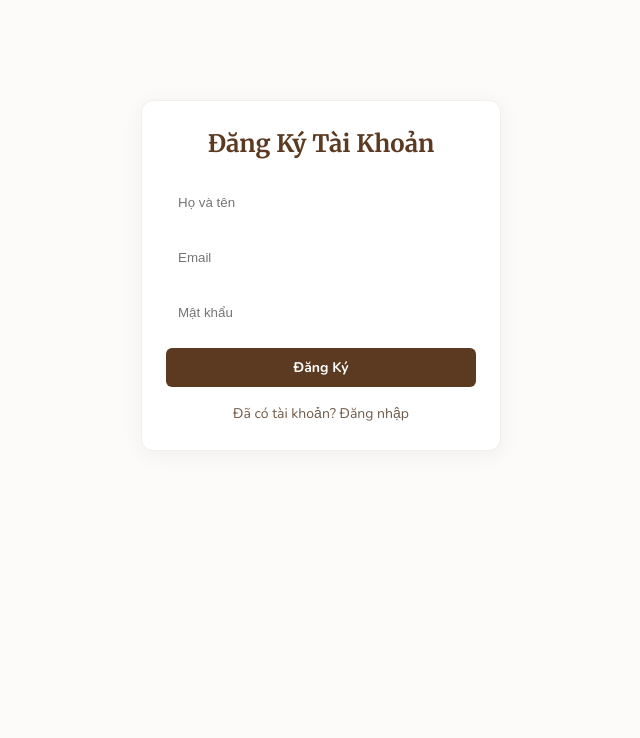
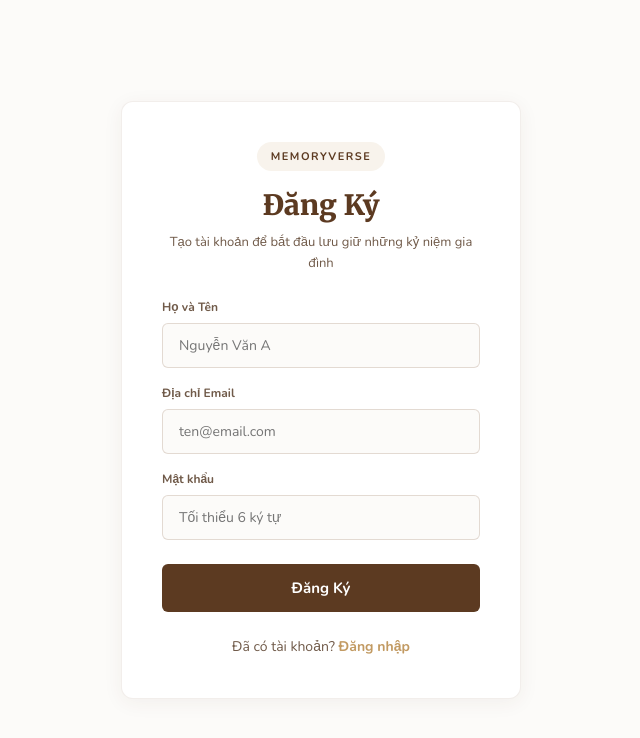
Before and after one commit to lqnga112/MemoryVerse, a React (Vite) app in the folder client/: page /register in a window 1280 px wide. Shown: the top 738 px of the page, without its empty margins (319-959 px from the left). Built offline with nearby package versions, Linux system fonts and the light colour scheme.

Commit message:
feat: Fix login/register input text color and add editable family tree

```diff
--- a/client/src/pages/Login.jsx
+++ b/client/src/pages/Login.jsx
@@ -21,33 +21,50 @@ export default function Login() {
   };
 
   return (
-    <div style={{ maxWidth: '400px', margin: '100px auto', padding: '0 20px' }}>
-      <div className="glass-card">
-        <h2 style={{ fontSize: '24px', marginBottom: '20px', textAlign: 'center' }}>Đăng Nhập</h2>
-        {error && <p style={{ color: '#ef4444', marginBottom: '10px', fontSize: '14px' }}>{error}</p>}
+    <div style={{ display: 'flex', minHeight: '100vh', alignItems: 'center', justifyContent: 'center', background: 'var(--bg-dark)' }}>
+      <div className="glass-card" style={{ width: '100%', maxWidth: '400px', padding: '40px', display: 'flex', flexDirection: 'column', gap: '24px' }}>
+        <div style={{ textAlign: 'center' }}>
+          <span className="badge" style={{ marginBottom: '12px' }}>MemoryVerse</span>
+          <h2 style={{ fontSize: '28px', fontWeight: '900', color: 'var(--primary-brown)' }}>Đăng Nhập</h2>
+          <p style={{ fontSize: '13px', color: 'var(--text-secondary)', marginTop: '4px' }}>Chào mừng bạn quay trở lại với cuốn hồi ký gia đình</p>
+        </div>
+
+        {error && <p style={{ color: '#ef4444', fontSize: '14px', background: 'rgba(239,68,68,0.1)', padding: '10px', borderRadius: '6px', textAlign: 'center' }}>{error}</p>}
+
         <form onSubmit={handleLogin} style={{ display: 'flex', flexDirection: 'column', gap: '16px' }}>
+          <div>
+            <label style={{ fontSize: '12px', color: 'var(--text-secondary)', display: 'block', marginBottom: '6px', fontWeight: 'bold' }}>Địa chỉ Email</label>
             <input
               type="email"
-            placeholder="Email"
+              placeholder="ten@email.com"
               value={email}
               onChange={e => setEmail(e.target.value)}
-            style={{ padding: '12px', borderRadius: '8px', border: '1px solid var(--border-color)', background: 'rgba(255,255,255,0.1)', color: '#fff' }}
+              className="form-input"
+              style={{ marginBottom: 0 }}
               required
             />
+          </div>
+
+          <div>
+            <label style={{ fontSize: '12px', color: 'var(--text-secondary)', display: 'block', marginBottom: '6px', fontWeight: 'bold' }}>Mật khẩu</label>
             <input
               type="password"
-            placeholder="Mật khẩu"
+              placeholder="••••••••"
               value={password}
               onChange={e => setPassword(e.target.value)}
-            style={{ padding: '12px', borderRadius: '8px', border: '1px solid var(--border-color)', background: 'rgba(255,255,255,0.1)', color: '#fff' }}
+              className="form-input"
+              style={{ marginBottom: 0 }}
               required
             />
-          <button type="submit" className="btn-primary" style={{ justifyContent: 'center' }}>
+          </div>
+
+          <button type="submit" className="btn-primary" style={{ justifyContent: 'center', width: '100%', padding: '14px', fontSize: '15px', marginTop: '8px' }}>
             Đăng Nhập
           </button>
         </form>
-        <p style={{ marginTop: '16px', textAlign: 'center', fontSize: '14px', color: 'var(--text-secondary)' }}>
-          Chưa có tài khoản? <a href="/register" style={{ color: 'var(--accent-blue)', textDecoration: 'none' }}>Đăng ký ngay</a>
+
+        <p style={{ textAlign: 'center', fontSize: '14px', color: 'var(--text-secondary)' }}>
+          Chưa có tài khoản? <a href="/register" style={{ color: 'var(--accent-gold)', fontWeight: 'bold', textDecoration: 'none' }}>Đăng ký ngay</a>
         </p>
       </div>
     </div>
--- a/client/src/pages/Register.jsx
+++ b/client/src/pages/Register.jsx
@@ -26,41 +26,63 @@ export default function Register() {
   };
 
   return (
-    <div style={{ maxWidth: '400px', margin: '100px auto', padding: '0 20px' }}>
-      <div className="glass-card">
-        <h2 style={{ fontSize: '24px', marginBottom: '20px', textAlign: 'center' }}>Đăng Ký Tài Khoản</h2>
-        {error && <p style={{ color: '#ef4444', marginBottom: '10px', fontSize: '14px' }}>{error}</p>}
+    <div style={{ display: 'flex', minHeight: '100vh', alignItems: 'center', justifyContent: 'center', background: 'var(--bg-dark)' }}>
+      <div className="glass-card" style={{ width: '100%', maxWidth: '400px', padding: '40px', display: 'flex', flexDirection: 'column', gap: '24px' }}>
+        <div style={{ textAlign: 'center' }}>
+          <span className="badge" style={{ marginBottom: '12px' }}>MemoryVerse</span>
+          <h2 style={{ fontSize: '28px', fontWeight: '900', color: 'var(--primary-brown)' }}>Đăng Ký</h2>
+          <p style={{ fontSize: '13px', color: 'var(--text-secondary)', marginTop: '4px' }}>Tạo tài khoản để bắt đầu lưu giữ những kỷ niệm gia đình</p>
+        </div>
+
+        {error && <p style={{ color: '#ef4444', fontSize: '14px', background: 'rgba(239,68,68,0.1)', padding: '10px', borderRadius: '6px', textAlign: 'center' }}>{error}</p>}
+
         <form onSubmit={handleRegister} style={{ display: 'flex', flexDirection: 'column', gap: '16px' }}>
+          <div>
+            <label style={{ fontSize: '12px', color: 'var(--text-secondary)', display: 'block', marginBottom: '6px', fontWeight: 'bold' }}>Họ và Tên</label>
             <input
               type="text"
-            placeholder="Họ và tên"
+              placeholder="Nguyễn Văn A"
               value={fullName}
               onChange={e => setFullName(e.target.value)}
-            style={{ padding: '12px', borderRadius: '8px', border: '1px solid var(--border-color)', background: 'rgba(255,255,255,0.1)', color: '#fff' }}
+              className="form-input"
+              style={{ marginBottom: 0 }}
               required
             />
+          </div>
+
+          <div>
+            <label style={{ fontSize: '12px', color: 'var(--text-secondary)', display: 'block', marginBottom: '6px', fontWeight: 'bold' }}>Địa chỉ Email</label>
             <input
               type="email"
-            placeholder="Email"
+              placeholder="ten@email.com"
               value={email}
               onChange={e => setEmail(e.target.value)}
-            style={{ padding: '12px', borderRadius: '8px', border: '1px solid var(--border-color)', background: 'rgba(255,255,255,0.1)', color: '#fff' }}
+              className="form-input"
+              style={{ marginBottom: 0 }}
               required
             />
+          </div>
+
+          <div>
+            <label style={{ fontSize: '12px', color: 'var(--text-secondary)', display: 'block', marginBottom: '6px', fontWeight: 'bold' }}>Mật khẩu</label>
             <input
               type="password"
-            placeholder="Mật khẩu"
+              placeholder="Tối thiểu 6 ký tự"
               value={password}
               onChange={e => setPassword(e.target.value)}
-            style={{ padding: '12px', borderRadius: '8px', border: '1px solid var(--border-color)', background: 'rgba(255,255,255,0.1)', color: '#fff' }}
+              className="form-input"
+              style={{ marginBottom: 0 }}
               required
             />
-          <button type="submit" className="btn-primary" style={{ justifyContent: 'center' }}>
+          </div>
+
+          <button type="submit" className="btn-primary" style={{ justifyContent: 'center', width: '100%', padding: '14px', fontSize: '15px', marginTop: '8px' }}>
             Đăng Ký
           </button>
         </form>
-        <p style={{ marginTop: '16px', textAlign: 'center', fontSize: '14px', color: 'var(--text-secondary)' }}>
-          Đã có tài khoản? <a href="/login" style={{ color: 'var(--accent-blue)', textDecoration: 'none' }}>Đăng nhập</a>
+
+        <p style={{ textAlign: 'center', fontSize: '14px', color: 'var(--text-secondary)' }}>
+          Đã có tài khoản? <a href="/login" style={{ color: 'var(--accent-gold)', fontWeight: 'bold', textDecoration: 'none' }}>Đăng nhập</a>
         </p>
       </div>
     </div>
```
Also changed, not shown: client/src/pages/AlbumDetail.jsx (+121 -17 lines). Lines whose indentation alone changed are shown as unchanged.
